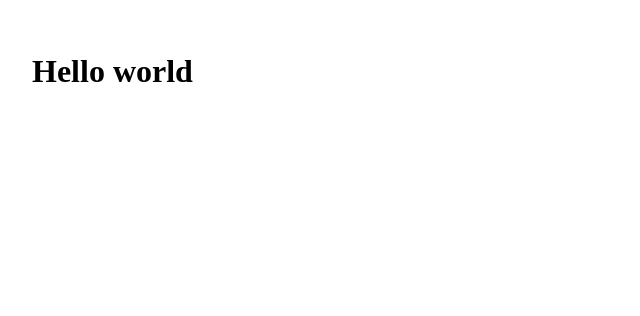
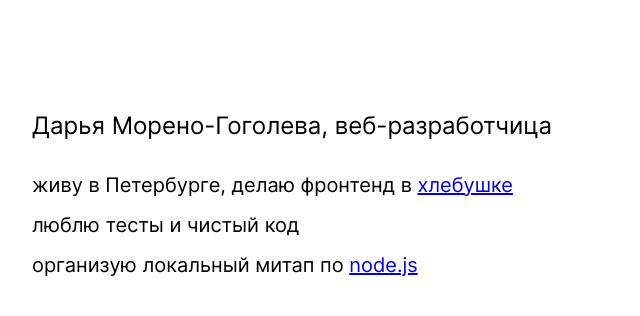
Before and after one commit to iwanttobealight/blog, a React (Vite) app: page / in a window 1280 px wide. Shown: the top 316 px of the page, without its empty margins (0-640 px from the left). Built offline with nearby package versions, Linux system fonts and the light colour scheme.

Commit message:
add font

```diff
--- a/index.html
+++ b/index.html
@@ -5,10 +5,9 @@
   <meta charset="utf-8">
   <meta http-equiv="X-UA-Compatible" content="IE=edge">
   <meta name="viewport" content="width=device-width,initial-scale=1">
-  <title>blog</title>
+  <title>portfolio</title>
   <link rel="stylesheet" href="./src/styles/style.css">
 </head>
-
 <body>
   <div id="root"></div>
   <script src="./src/index.js"></script>
--- a/package.json
+++ b/package.json
@@ -1,5 +1,5 @@
 {
-  "name": "blog",
+  "name": "portfolio",
   "version": "1.0.0",
   "main": "index.js",
   "repository": "git@github.com:iwanttobealight/blog.git",
--- /dev/null
+++ b/src/components/app/App.css
@@ -0,0 +1,52 @@
+@font-face{
+  font-family: "Inter";
+  font-weight: 400;
+  font-display: fallback;
+  letter-spacing: -5px;
+  font-style: normal;
+  src: url("../../assets/fonts/Inter-Regular.ttf"), format("truetype");
+}
+
+
+* {
+  box-sizing: border-box;
+  -webkit-font-smoothing: antialiased;
+}
+
+body {
+  margin: 0;
+  font-family: Inter, Helvetica, sans-serif;
+  font-size: 20px;
+  line-height: 1.2;
+}
+
+main {
+  max-width: fit-content;
+  margin: 5rem;
+  margin-left: 1rem;
+  padding: 1rem;
+}
+
+h1, h2, h3, h4 {
+  font-weight: normal;
+}
+
+h1 {
+  font-size: 1.5rem;
+}
+
+h2 {
+  font-size: 1rem;
+}
+
+p {
+  margin: 0;
+}
+
+.text-wrapper > * + * {
+  margin-top: 1rem;
+}
+
+.about {
+  margin-top: 2rem;
+}
--- /dev/null
+++ b/src/components/app/App.jsx
@@ -0,0 +1,15 @@
+import React from 'react';
+import './App.css'
+
+export const App = () => {
+  return (<main>
+    <h1>Дарья Морено-Гоголева, веб-разработчица</h1>
+    <section className="about">
+      <div className="text-wrapper">
+        <p>живу в Петербурге, делаю фронтенд в <a target="_blank" rel="noopener noreferrer" href="https://breadhead.ru">хлебушке</a></p>
+        <p>люблю тесты и чистый код</p>
+        <p>организую локальный митап по <a target="_blank" rel="noopener noreferrer" href="https://nodeschool.io/spb/">node.js</a></p>
+      </div>
+    </section>
+  </main>)
+}
--- a/src/index.js
+++ b/src/index.js
@@ -1,14 +1,7 @@
 import React from 'react';
 import ReactDOM from 'react-dom'
+import { App } from './components/app/App';
 
-const HelloMessage = ({ name }) => {
-    return <div>
-        <div className="container">
-            <h1>Hello {name}</h1>
-        </div>
-    </div>
-}
+let root = document.getElementById("root");
 
-let App = document.getElementById("root");
-
-ReactDOM.render(<HelloMessage name="world" />, App);
+ReactDOM.render(<App />, root);
```
Also changed, not shown: src/assets/fonts/Inter-Regular.ttf (added).
